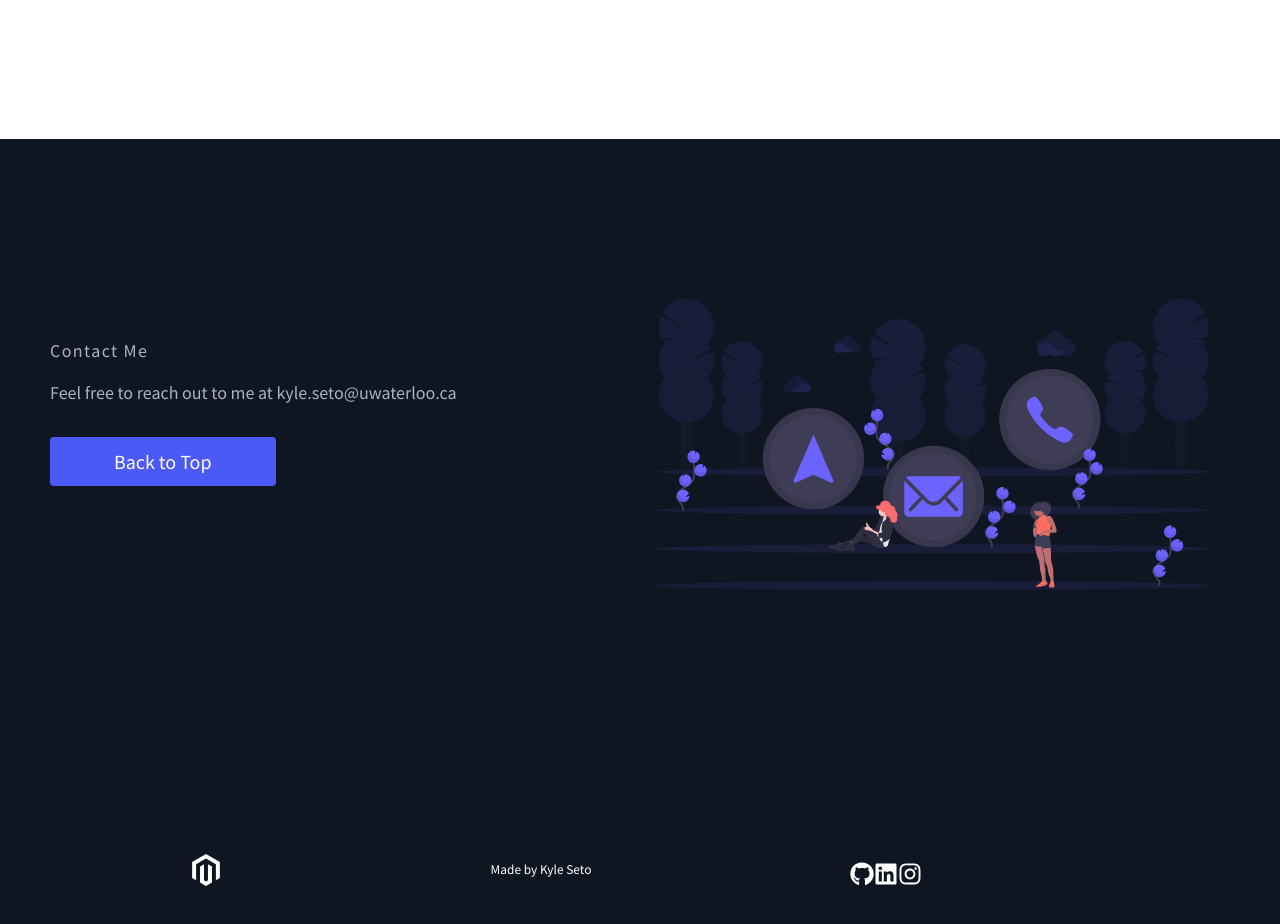
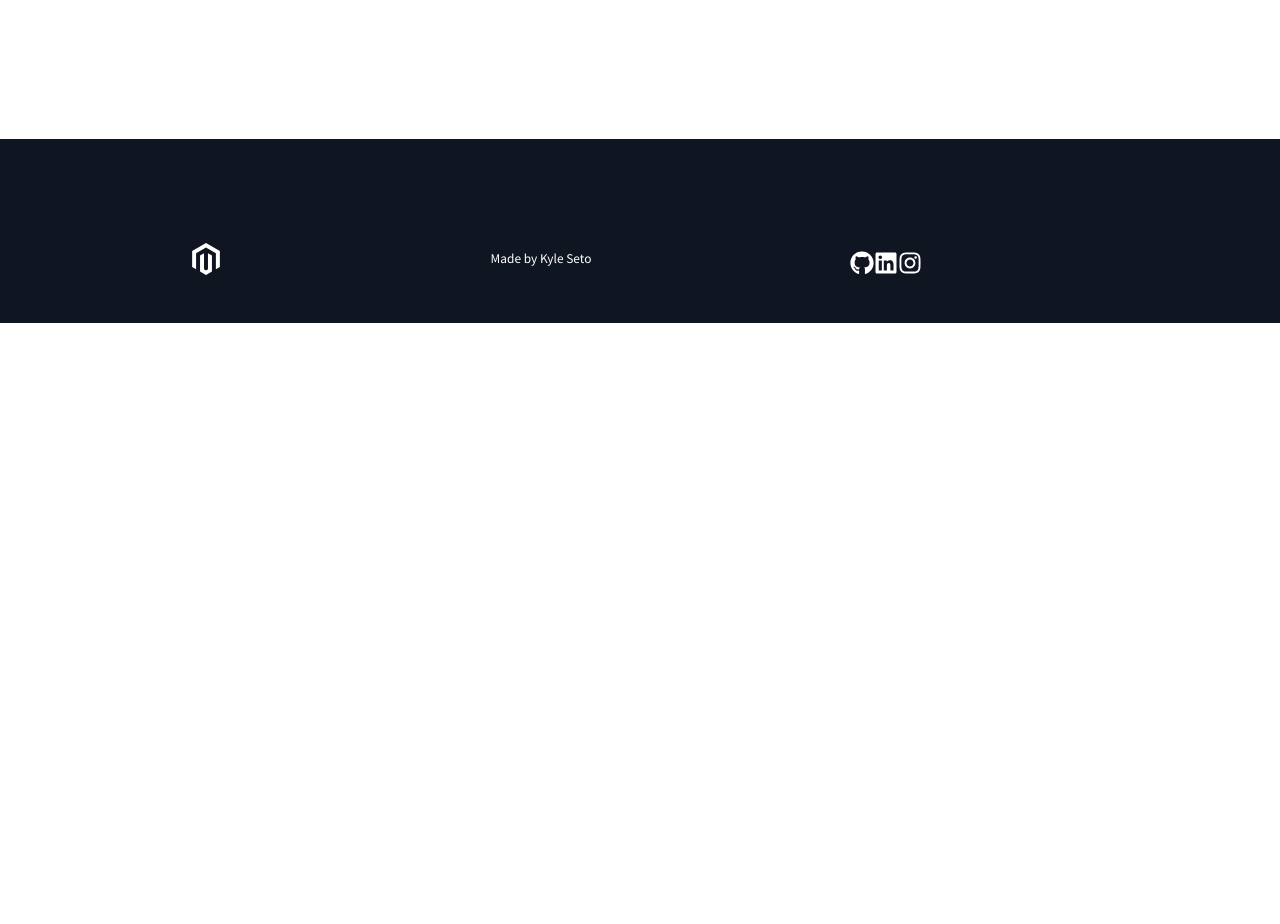
Before and after one commit to Kyle-Seto/Kyle-Seto.github.io, a React (Create React App) app: page /About in a window 1280 px wide. Shown: the part 660-1584 px from the top of the page. After the commit the page ends 983 px from the top, so only its background shows below. Built offline with nearby package versions, Linux system fonts and the light colour scheme.

Commit message:
page layout

```diff
--- a/src/pages/About Me/About.js
+++ b/src/pages/About Me/About.js
@@ -1,12 +1,11 @@
 import React from 'react'
-import { homeObjTwo, homeObjThree} from './Data'
+import { homeObjTwo} from './Data'
 import { InfoSection } from '../../components';
 
 const About = () => {
     return (
         <>
         <InfoSection {...homeObjTwo} />
-        <InfoSection {...homeObjThree} />
         </>
     )
 };
```
